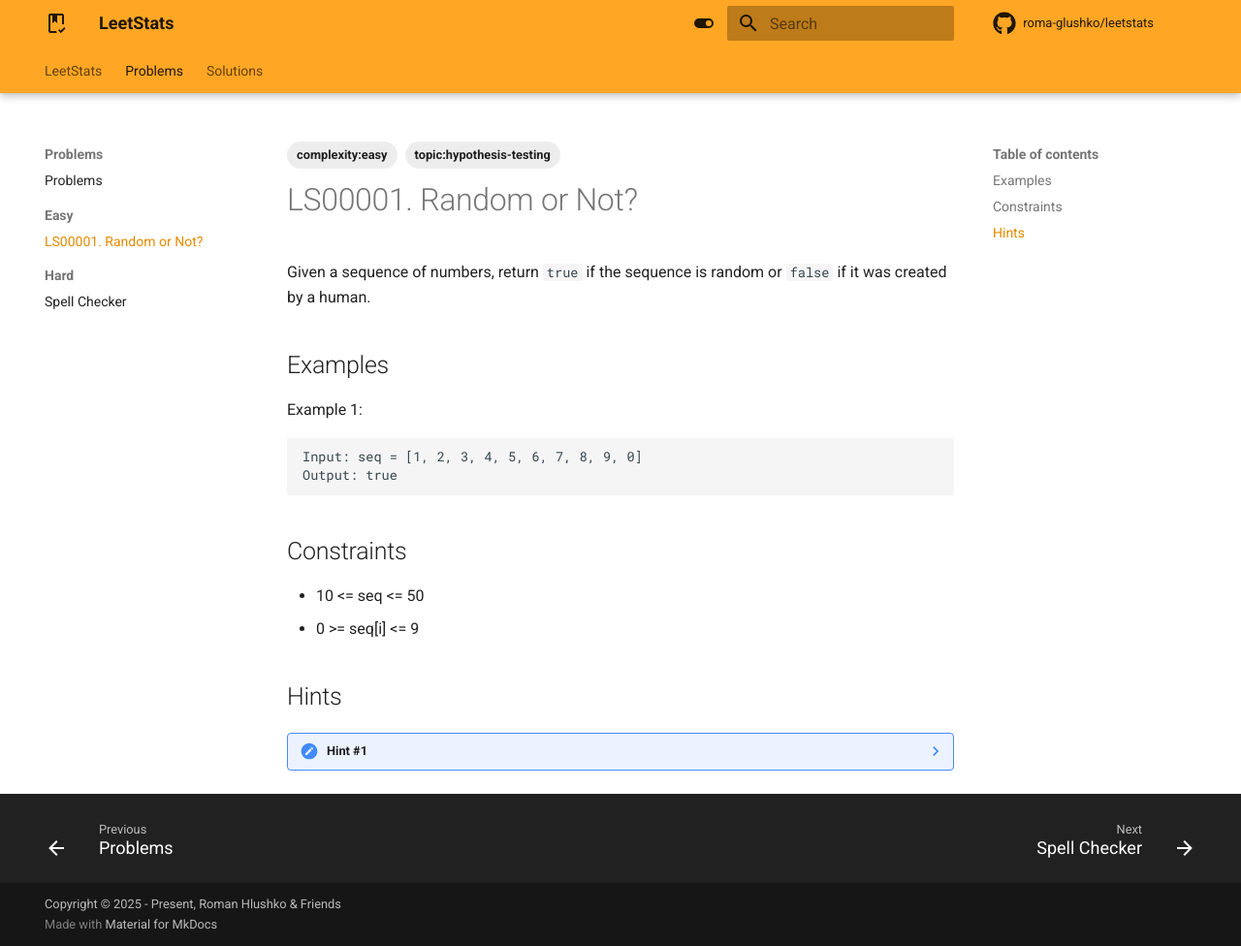
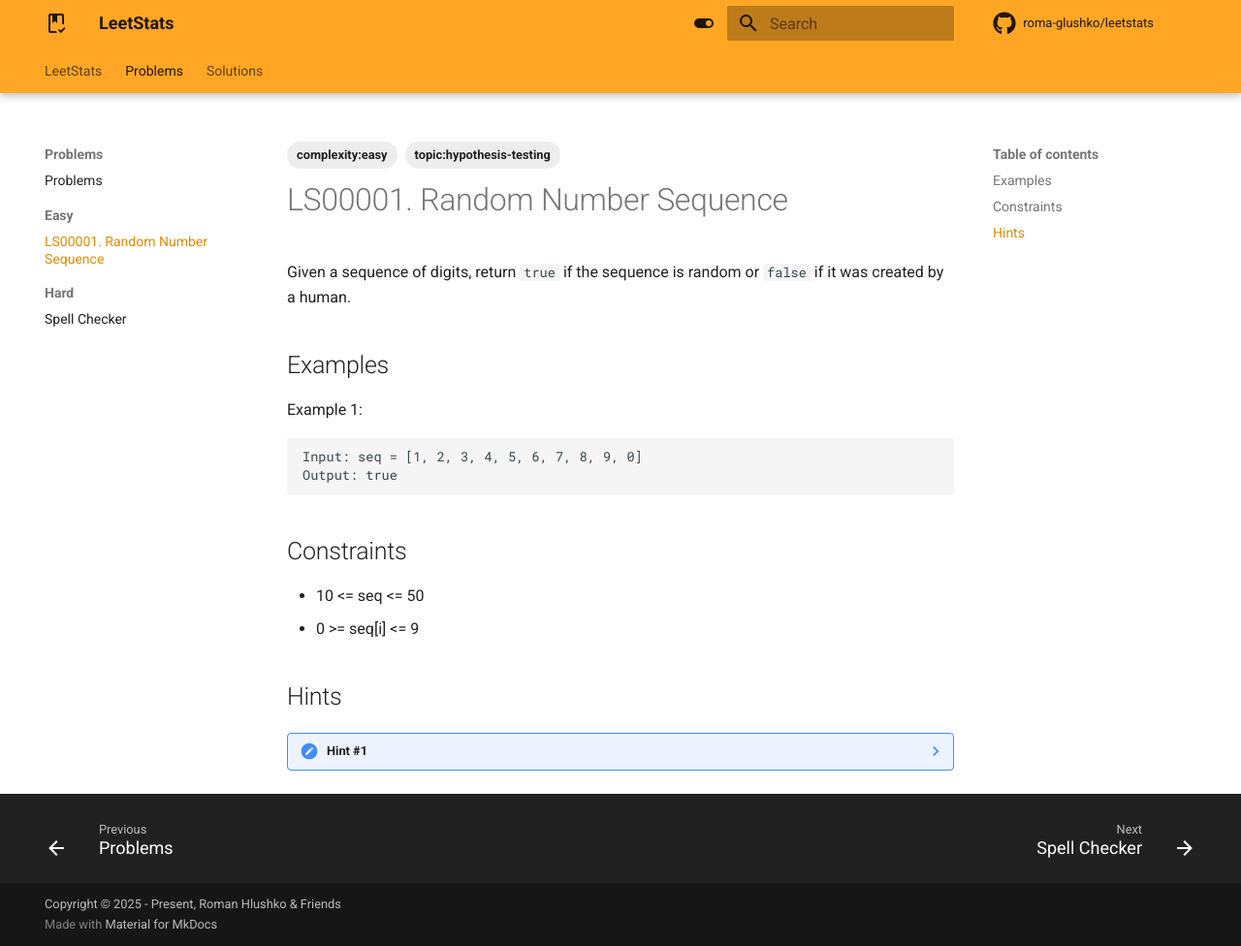
Before and after one commit to roma-glushko/leetstats, an MkDocs documentation site: the page built from docs/problems/random-num-sequence.md, in a window 1280 px wide and 976 px high. Shown: the whole window at 97% size. Built offline with MkDocs 1.6.1 and Material for MkDocs 9.7.7, drawn with Linux system fonts in a browser that asks for light colours; comment, search, counter and statistics services are not loaded.

Commit message:
Changed the git information

```diff
--- a/docs/problems/random-or-not.md
+++ b/docs/problems/random-num-sequence.md
@@ -4,9 +4,9 @@ tags:
   - topic:hypothesis-testing
 ---
 
-# LS00001. Random or Not?
+# LS00001. Random Number Sequence
 
-Given a sequence of numbers,
+Given a sequence of digits,
 return `true` if the sequence is random or `false` if it was created by a human.
 
 ## Examples
--- a/mkdocs.yml
+++ b/mkdocs.yml
@@ -55,7 +55,10 @@ plugins:
   - search
   - tags:
       tags_file: problems/index.md
-  - git-authors
+  - git-revision-date-localized
+  - git-committers:
+      repository: roma-glushko/leetstats
+      branch: main
 
 extra_javascript:
   - js/katex.js
@@ -70,7 +73,7 @@ nav:
   - Problems:
     - problems/index.md
     - Easy:
-      - problems/random-or-not.md
+      - problems/random-num-sequence.md
     - Hard:
       - problems/spell-checker.md
   - Solutions:
--- a/pyproject.toml
+++ b/pyproject.toml
@@ -7,8 +7,9 @@ authors = [
 ]
 dependencies = [
     "mkdocs-material>=9.5.49",
-    "mkdocs-git-authors-plugin>=0.9.2",
     "markdown>=3.7",
+    "mkdocs-git-revision-date-localized-plugin>=1.3.0",
+    "mkdocs-git-committers-plugin-2>=2.4.1",
 ]
 requires-python = "==3.12.*"
 readme = "README.md"
```
Also changed, not shown: 1 other file.
